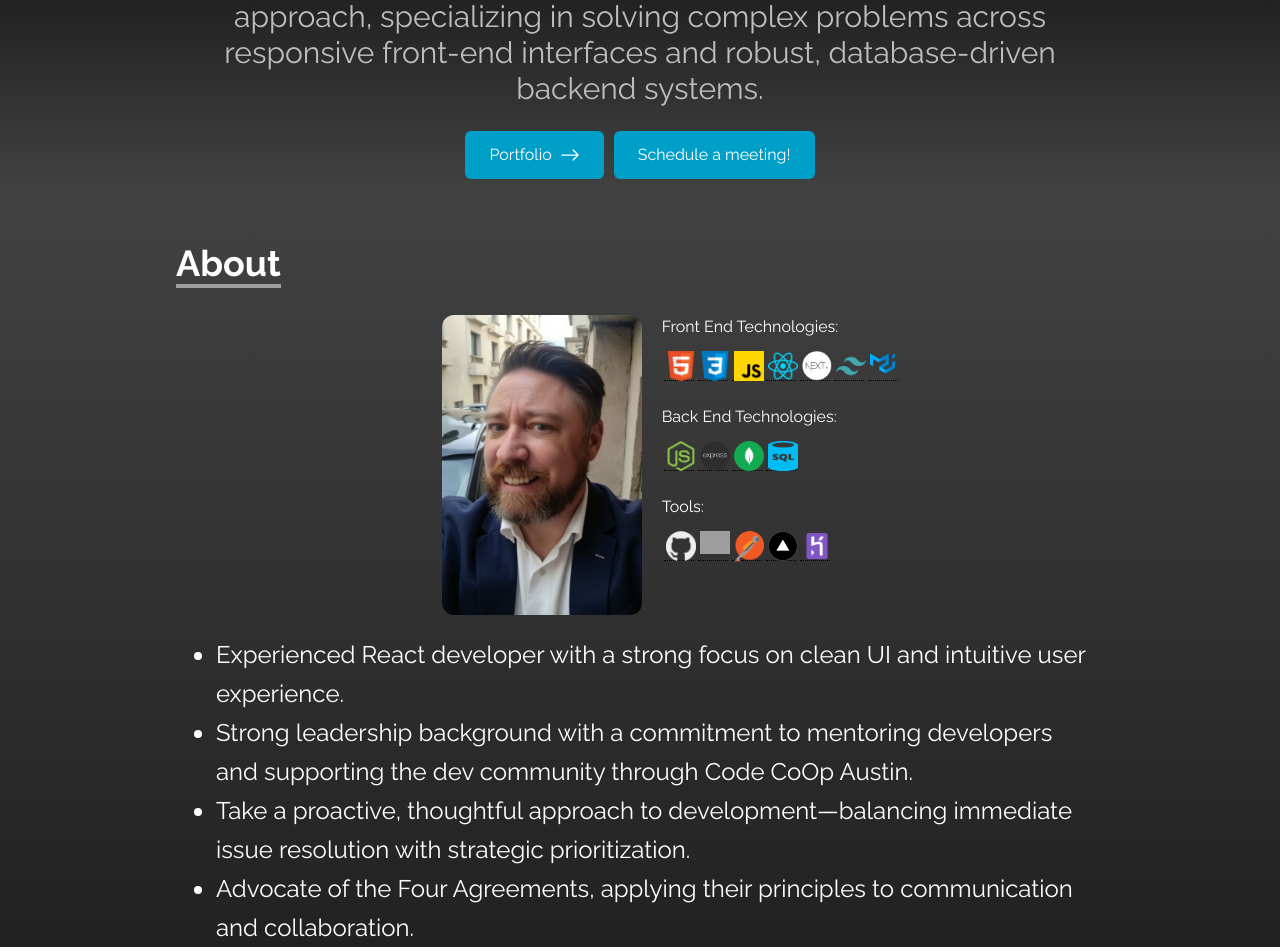
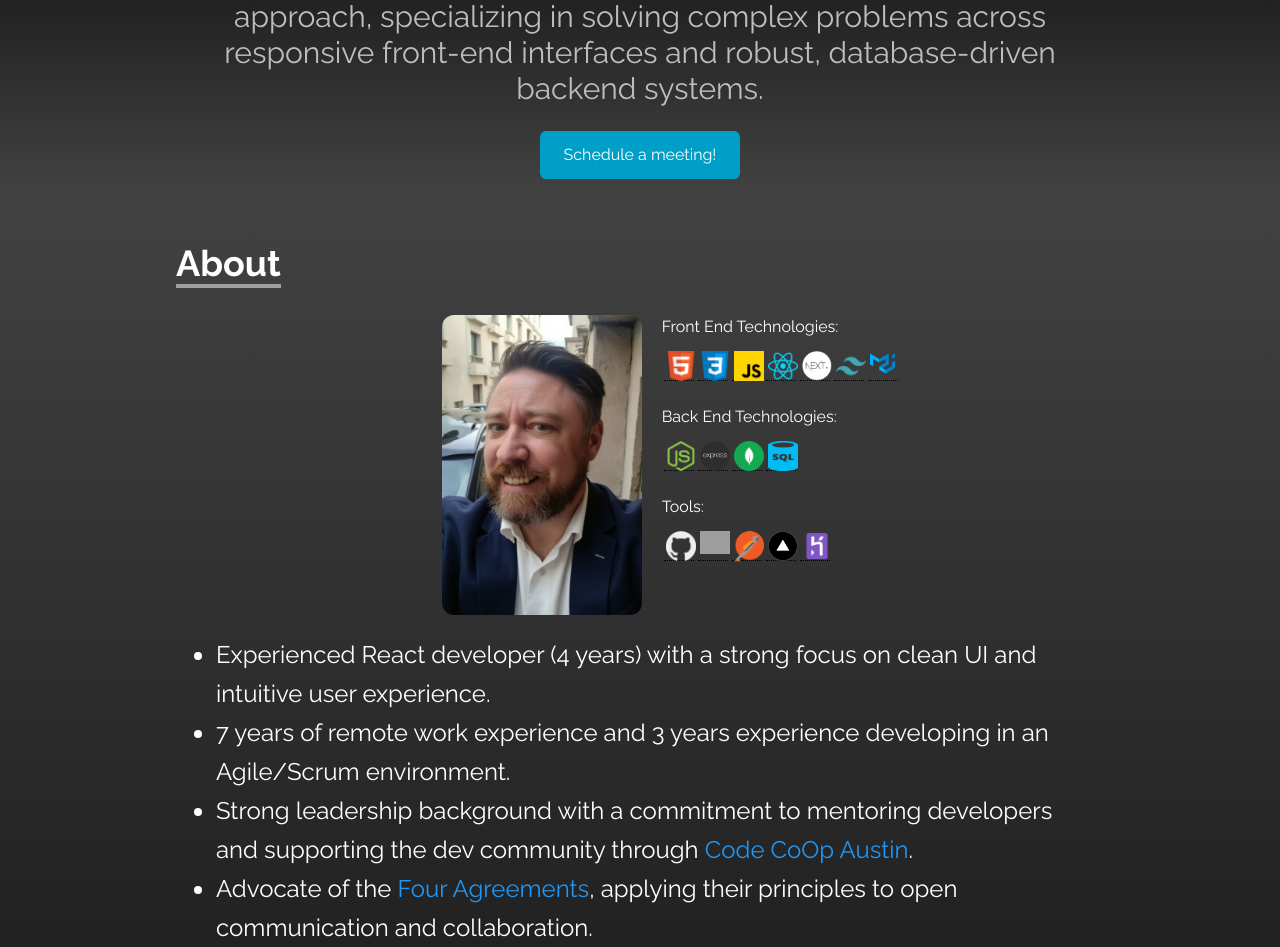
Before and after one commit to ThomasAurelius/portfolio-react-2022, a React (Create React App) app: page / in a window 1280 px wide. Shown: the part 605-1552 px from the top of the page. Built offline with nearby package versions, Linux system fonts and the light colour scheme; grey boxes are pictures that could not be loaded.

Commit message:
content updates to wording on bullet points and colors on links.

```diff
--- a/src/components/About2.tsx
+++ b/src/components/About2.tsx
@@ -126,8 +126,12 @@ const About2: React.FC = (): JSX.Element => {
 				<div className="px-4">
 					<ul className="list-disc pl-6 text-2xl mt-5 leading-relaxed">
 						<li>
-							Experienced React developer with a strong focus on clean UI
-							and intuitive user experience.
+							Experienced React developer (4 years) with a strong focus
+							on clean UI and intuitive user experience.
+						</li>
+						<li>
+							7 years of remote work experience and 3 years experience
+							developing in an Agile/Scrum environment.
 						</li>
 						<li>
 							Strong leadership background with a commitment to mentoring
@@ -136,26 +140,24 @@ const About2: React.FC = (): JSX.Element => {
 								href="https://www.meetup.com/code-coop-austin"
 								target="_blank"
 								rel="noreferrer"
+								className="text-blue-500 hover:underline"
 							>
 								Code CoOp Austin
 							</a>
 							.
 						</li>
-						<li>
-							Take a proactive, thoughtful approach to
-							development—balancing immediate issue resolution with
-							strategic prioritization.
-						</li>
+
 						<li>
 							Advocate of the{" "}
 							<a
 								href="https://en.wikipedia.org/wiki/The_Four_Agreements"
 								target="_blank"
 								rel="noreferrer"
+								className="text-blue-500 hover:underline"
 							>
 								Four Agreements
 							</a>
-							, applying their principles to communication and
+							, applying their principles to open communication and
 							collaboration.
 						</li>
 						<li>
@@ -171,6 +173,7 @@ const About2: React.FC = (): JSX.Element => {
 								href="https://instagram.com/thomasofaurelius"
 								target="_blank"
 								rel="noreferrer"
+								className="text-blue-500 hover:underline"
 							>
 								Instagram
 							</a>
--- a/src/components/Home.tsx
+++ b/src/components/Home.tsx
@@ -1,6 +1,4 @@
 import React from "react";
-import { BsArrowRight } from "react-icons/bs";
-import { Link } from "react-scroll";
 import Typewriter from "typewriter-effect";
 import ta01 from "../assets/ta-01.png";
 
@@ -42,14 +40,6 @@ const Home: React.FC<HomeProps> = (): JSX.Element => {
 					</p>
 
 					<div className="self-center heroButtons">
-						<Link to="portfolio" smooth duration={500}>
-							<button className="group text-white px-6 py-3 my-2 flex items-center rounded-md accent-color cursor-pointer md:mb-40">
-								Portfolio
-								<span className="group-hover:rotate-90 duration-300 pl-1">
-									<BsArrowRight size={20} className="ml-1" />
-								</span>
-							</button>
-						</Link>
 						<a
 							href="https://calendly.com/thomas-e-gooch"
 							target="_blank"
```
